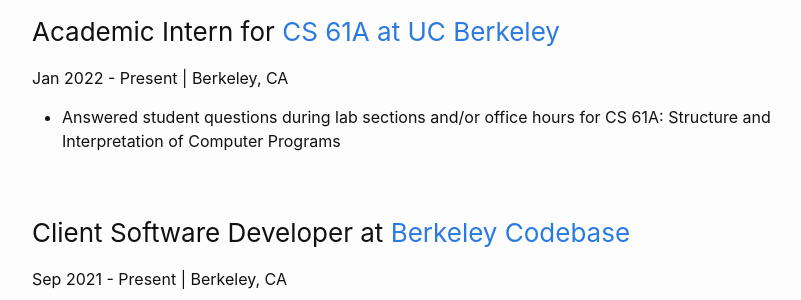
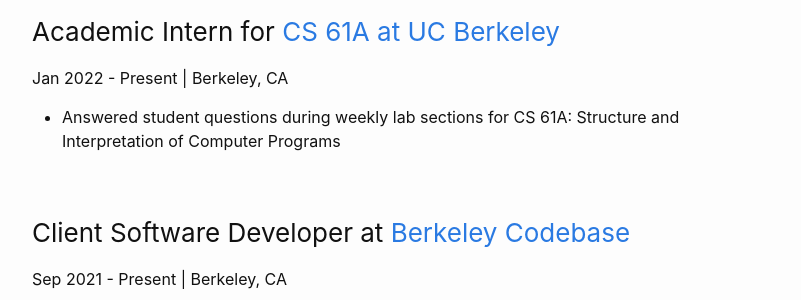
Before and after one commit to phrdang/phrdang.github.io, a Jekyll site: the page built from about.md, in a window 1280 px wide and 900 px high, scrolled down 1655 px. Shown: the part 153-453 px from the top of the window, without its empty margins (238-1039 px from the left). Built offline with Jekyll 4.4.1, drawn with Linux system fonts in a browser that asks for light colours.

Commit message:
Update CS 61A AI description (I'm a lab AI)

```diff
--- a/about.md
+++ b/about.md
@@ -40,7 +40,7 @@
 ### Academic Intern for [CS 61A at UC Berkeley](https://cs61a.org)
 Jan 2022 - Present | Berkeley, CA
 
-- Answered student questions during lab sections and/or office hours for CS 61A: Structure and Interpretation of Computer Programs
+- Answered student questions during weekly lab sections for CS 61A: Structure and Interpretation of Computer Programs
 
 ### Client Software Developer at [Berkeley Codebase](https://codebase.berkeley.edu)
 Sep 2021 - Present | Berkeley, CA
```
Also changed, not shown: 1 other file.
